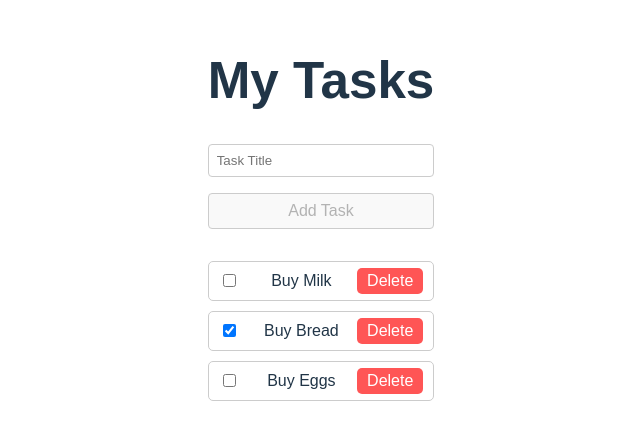
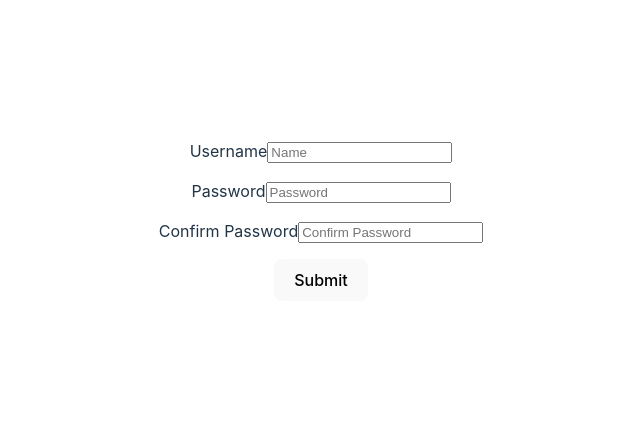
Before and after one commit to tony-tony-alpha/vue-carriculum, a Vue app in the folder v-carriculum/: page / in a window 1280 px wide. Shown: the part 180-620 px from the top of the page, without its empty margins (319-959 px from the left). Built offline with nearby package versions, Linux system fonts and the light colour scheme.

Commit message:
fix validation5

```diff
--- a/v-carriculum/src/App.vue
+++ b/v-carriculum/src/App.vue
@@ -1,11 +1,12 @@
 <template>
   <div>
-    <TodoPage />
+    <UserForm />
   </div>
 </template>
 
 <script setup lang="ts">
-import TodoPage from './pages/TodoPage.vue';
+// import TodoPage from './pages/TodoPage.vue';
+import UserForm from './components/UserForm.vue';
 </script>
 
 <style scoped>
--- /dev/null
+++ b/v-carriculum/src/components/UserForm.vue
@@ -0,0 +1,64 @@
+<template>
+    <form @submit.prevent="onSubmit" class="user-form">
+        <div>
+            <label>Username</label>
+            <input type="text" v-model="username" placeholder="Name" />
+            <p class="error">{{ usernameErrorMessage }}</p>
+        </div>
+        <div>
+            <label>Password</label>
+            <input type="password" v-model="password" placeholder="Password" />
+            <p class="error">{{ passwordErrorMessage }}</p>
+        </div>
+        <div>
+            <label>Confirm Password</label>
+            <input type="password" v-model="confirmPassword" placeholder="Confirm Password" />
+            <p class="error">{{ confirmPasswordErrorMessage }}</p>
+        </div>
+        <button type="submit" :disabled="!isFormValid">Submit</button>
+    </form>
+</template>
+
+<script setup lang="ts">
+import { computed } from 'vue';
+import { useForm, useField } from 'vee-validate';
+import * as yup from 'yup';
+
+const schema = yup.object({
+    username: yup.string().required("Username is required").min(3, "Username must be at least 3 characters long").test(
+        'unique',
+        'Username is already taken',
+        function (value) {
+            // const response = await fetch(`https://api.example.com/users?username=${value}`);
+            // const data = await response.json();
+            // return data.name != value
+            return true
+        }
+    ),
+    password: yup.string().required().min(6),
+    confirmPassword: yup.string().required().test(
+        'match',
+        'Passwords do not match',
+        function (value) {
+            return this.parent.password === value;
+        }
+    )
+})
+
+const { handleSubmit, isSubmitting } = useForm({
+    validationSchema: schema,
+})
+const { value: username, errorMessage: usernameErrorMessage } = useField<string>('username');
+const { value: password, errorMessage: passwordErrorMessage } = useField<string>('password');
+const { value: confirmPassword, errorMessage: confirmPasswordErrorMessage } = useField<string>('confirmPassword');
+
+const onSubmit = handleSubmit(values => {
+    console.log("register with",values);
+});
+
+const isFormValid = computed(() => {
+    return !usernameErrorMessage.value && !passwordErrorMessage.value && !confirmPasswordErrorMessage.value;
+})
+</script>
+
+<style scoped></style>
```
